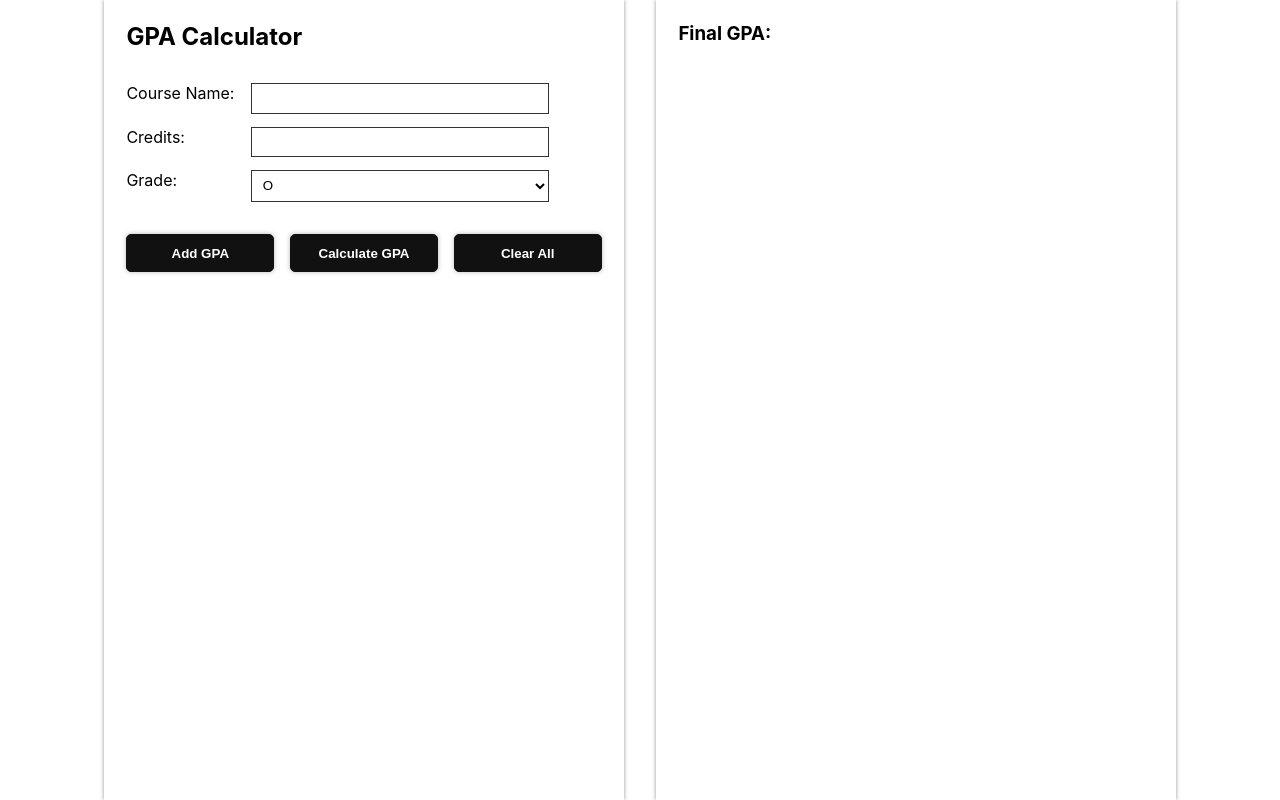
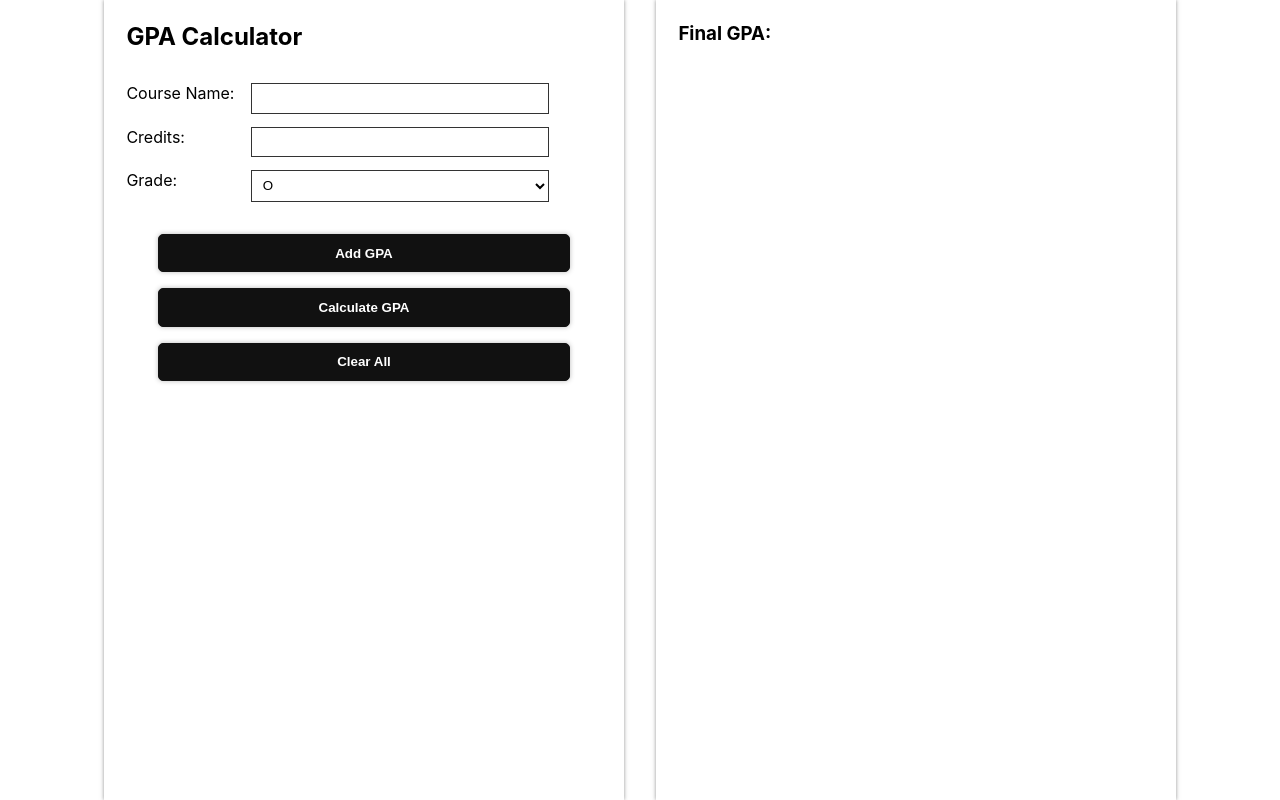
Before and after one commit to prabhash-varma/GPA-Calculator-using-ReactJS, a React (Create React App) app: page / in a window 1280 px wide. Built offline with nearby package versions, Linux system fonts and the light colour scheme; the HTML template or start-up script is replaced by a standard one.

Commit message:
Add code for Input Validations

```diff
--- a/src/App.css
+++ b/src/App.css
@@ -61,8 +61,12 @@ button {
 
 .row {
   display: flex;
+  flex-direction: column;
+  justify-content: center;
   gap: 1rem;
   margin-top: 2rem;
+  margin-left: 2rem;
+  margin-right: 2rem;
 }
 
 .btn {
@@ -80,6 +84,7 @@ button {
 .btn:hover {
   background-color: #fff;
   color: #111111;
+
 }
 
 .gpa-result,
```
